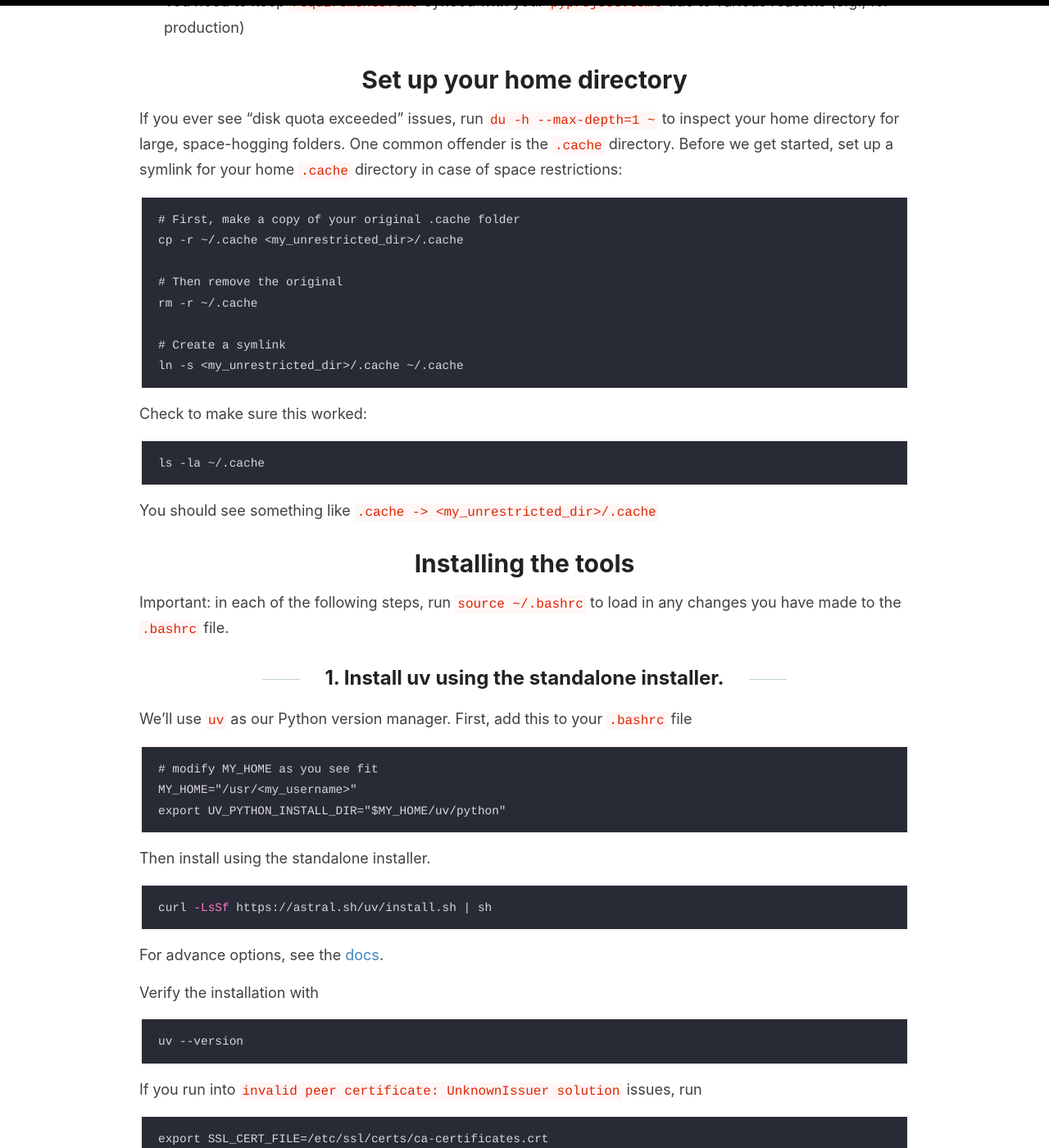
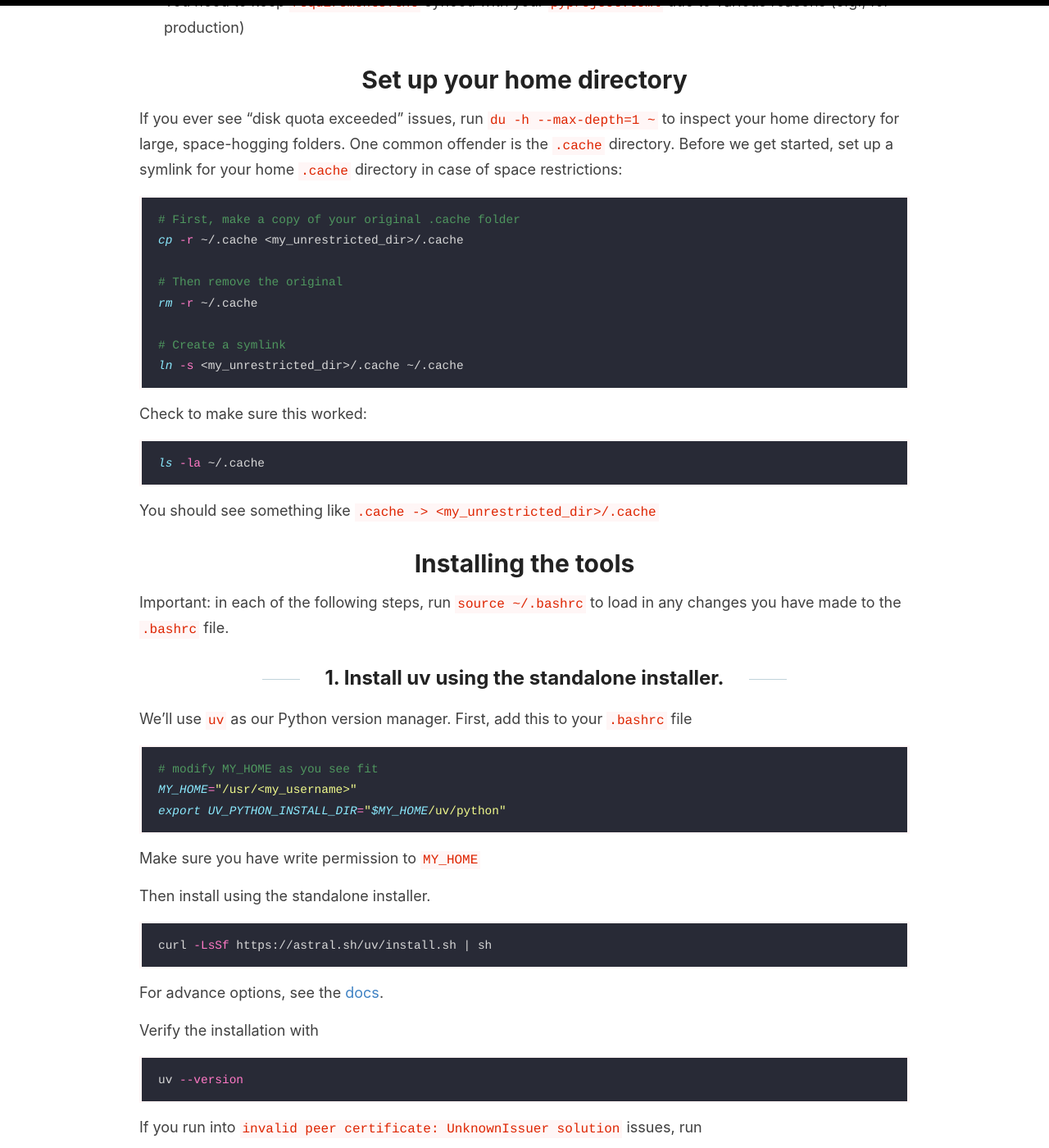
Before and after one commit to kfchou/kfchou.github.io, a Jekyll site: the page built from _posts/2025-02-21-my-setup.md, in a window 1280 px wide and 1400 px high, scrolled down 729 px. Shown: the whole window at 82% size. Built offline with Jekyll 4.4.1, drawn with Linux system fonts in a browser that asks for light colours; comment, search, counter and statistics services are not loaded; some of the changed text lies outside the part shown.

Commit message:
clarify instructions for bashrc

````diff
--- a/_posts/2025-02-21-my-setup.md
+++ b/_posts/2025-02-21-my-setup.md
@@ -21,7 +21,7 @@ Assumptions:
 
 # Set up your home directory
 If you ever see "disk quota exceeded" issues, run `du -h --max-depth=1 ~` to inspect your home directory for large, space-hogging folders. One common offender is the `.cache` directory. Before we get started, set up a symlink for your home `.cache` directory in case of space restrictions:
-```
+```bash
 # First, make a copy of your original .cache folder
 cp -r ~/.cache <my_unrestricted_dir>/.cache
 
@@ -32,7 +32,7 @@ rm -r ~/.cache
 ln -s <my_unrestricted_dir>/.cache ~/.cache
 ```
 Check to make sure this worked:
-```
+```bash
 ls -la ~/.cache
 ```
 You should see something like `.cache -> <my_unrestricted_dir>/.cache`
@@ -42,24 +42,26 @@ Important: in each of the following steps, run `source ~/.bashrc` to load in any
 
 ## 1. Install uv using the standalone installer.
 We'll use `uv` as our Python version manager. First, add this to your `.bashrc` file
-```
+```bash
 # modify MY_HOME as you see fit
 MY_HOME="/usr/<my_username>"
 export UV_PYTHON_INSTALL_DIR="$MY_HOME/uv/python"
 ```
+Make sure you have write permission to `MY_HOME`
+
 Then install using the standalone installer.
-```sh
+```bash
 curl -LsSf https://astral.sh/uv/install.sh | sh
 ```
 For advance options, see the [docs](https://docs.astral.sh/uv/getting-started/installation/).
 
 Verify the installation with
-```
+```bash
 uv --version
 ```
 
 If you run into `invalid peer certificate: UnknownIssuer solution` issues, run
-```
+```bash
 export SSL_CERT_FILE=/etc/ssl/certs/ca-certificates.crt
 ```
 in console then try again.
````
